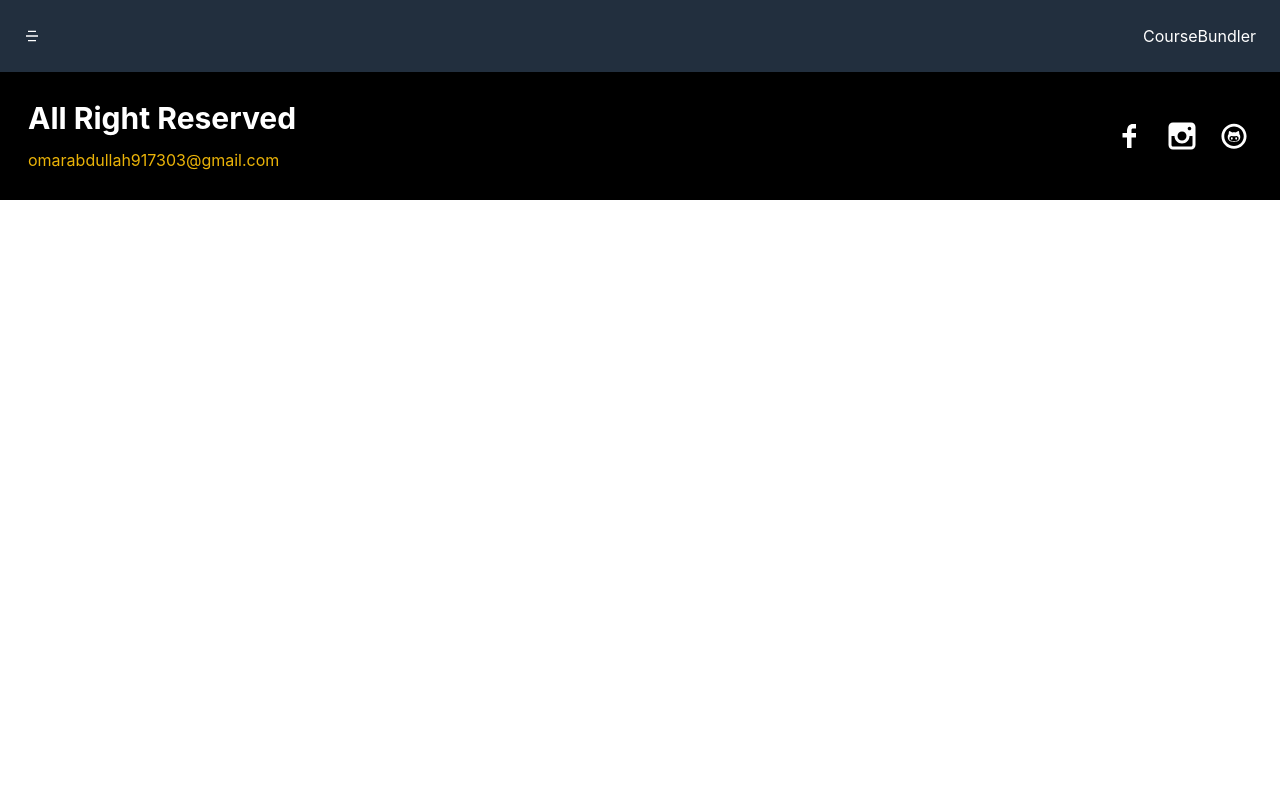
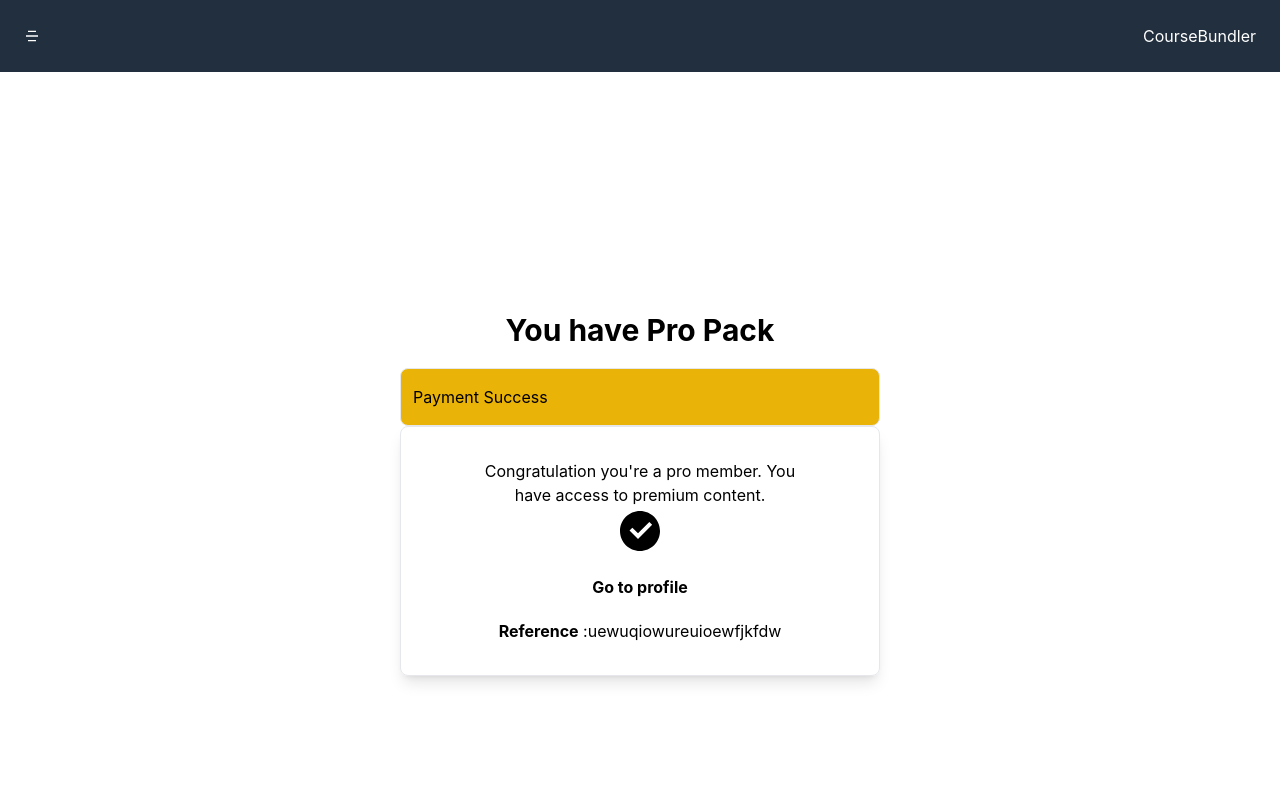
Before and after one commit to Omarabdullah99/coursebundlerclientrepet, a React (Create React App) app: page /paymentsuccess in a window 1280 px wide. Shown: the top 800 px of the page. Built offline with nearby package versions, Linux system fonts and the light colour scheme.

Commit message:
paymentsuccess-falied,subscribe,notfoud-vdo11

```diff
--- a/src/App.js
+++ b/src/App.js
@@ -12,6 +12,11 @@ import ForgetPassword from "./components/Auth/ForgetPassword";
 import ResetPassword from "./components/Auth/ResetPassword";
 import Contact from "./components/Contact/Contact";
 import RequestCourse from "./components/RequestCourse/RequestCourse";
+import Subscribe from "./components/Payments/Subscribe";
+import PaymentFailed from "./components/Payments/PaymentFailed";
+import PaymentSuccess from "./components/Payments/PaymentSuccess";
+import NotFound from "./components/Layout/NotFound/NotFound";
+
 
 function App() {
   const [sidebar,setSidebar]= useState(false)
@@ -31,6 +36,13 @@ function App() {
         <Route path="/contact" element={<Contact />} />
         <Route path="/request" element={<RequestCourse />} />
 
+
+        <Route path="*" element={<NotFound />} />
+        <Route path="/subscribe" element={<Subscribe />} />
+        <Route path="/paymentsuccess" element={<PaymentSuccess />} />
+        <Route path="/paymentfailed" element={<PaymentFailed />} />
+
+
         <Route path="/login" element={<Login />} />
         <Route path="/register" element={<Register />} />
         <Route path="/forgetpassword" element={<ForgetPassword />} />
--- /dev/null
+++ b/src/components/Layout/NotFound/NotFound.jsx
@@ -0,0 +1,14 @@
+import React from 'react'
+import { RiErrorWarningFill } from "react-icons/ri";
+import { Link } from "react-router-dom";
+const NotFound = () => {
+  return (
+    <div className="notfound  w-full md:w-2/4 lg:w-2/4 mx-auto text-center my-60">
+       <i className='flex justify-center text-5xl'> <RiErrorWarningFill /> </i>
+       <h1 className='text-2xl py-5' >Page Not Found</h1>
+       <Link to="/"> <button>Go to home</button> </Link>
+    </div>
+  )
+}
+
+export default NotFound
--- /dev/null
+++ b/src/components/Payments/PaymentFailed.jsx
@@ -0,0 +1,15 @@
+import React from 'react'
+import { RiErrorWarningFill } from "react-icons/ri";
+import { Link } from "react-router-dom";
+
+const PaymentFailed = () => {
+  return (
+    <div className="paymentfailed  w-full md:w-2/4 lg:w-2/4 mx-auto text-center my-60">
+    <i className='flex justify-center text-5xl'> <RiErrorWarningFill /> </i>
+    <h1 className='text-2xl py-5 uppercase' >Payment failed</h1>
+    <Link to="/subscribe"> <button>try again</button> </Link>
+ </div>
+  )
+}
+
+export default PaymentFailed
--- /dev/null
+++ b/src/components/Payments/PaymentSuccess.jsx
@@ -0,0 +1,31 @@
+import React from "react";
+import { RiCheckboxCircleFill } from "react-icons/ri";
+import { Link } from "react-router-dom";
+const PaymentSuccess = () => {
+  return (
+    <div className="paymentsuccess w-full md:w-2/4 lg:w-2/4 mx-auto my-60">
+      <h1 className="text-center text-3xl font-bold pb-5">You have Pro Pack</h1>
+      <div className="paymentsuccessmain w-full lg:w-9/12 mx-auto flex  flex-col">
+        <div className="paysuccone bg-yellow-500 px-3 py-4 border rounded-lg">
+          <p>Payment Success</p>
+        </div>
+
+        <div className="paysucctwo text-center p-8  border rounded-lg shadow-lg">
+            <p> Congratulation you're a pro member. You <br /> have access to premium
+            content.</p>
+
+           <i className=" flex justify-center"> <RiCheckboxCircleFill className="text-5xl  "  /></i>
+
+            <Link to='/profile'>
+            <button className="font-bold py-5">Go to profile</button>
+            </Link>
+
+            <p> <span className="font-bold">Reference</span> :uewuqiowureuioewfjkfdw</p>
+
+        </div>
+      </div>
+    </div>
+  );
+};
+
+export default PaymentSuccess;
--- /dev/null
+++ b/src/components/Payments/Subscribe.jsx
@@ -0,0 +1,25 @@
+import React from 'react'
+
+const Subscribe = () => {
+  return (
+    <div className="subscribe w-full md:w-2/4 lg:w-2/4 mx-auto my-60">
+    <h1 className='subscribetitle text-center text-3xl font-bold pb-5'>Welcome</h1>
+
+    <div className="subscibetwomain w-full lg:w-9/12 mx-auto flex  flex-col">
+    <div className="subscribeone bg-yellow-500 px-3 py-4 border rounded-lg">
+    <p>Pro-Pack- 299.00tk</p>
+    </div>
+
+    <div className='subscribetow text-center p-8  border rounded-lg shadow-lg'>
+    <p className='text-sm md:text-lg lg:text-lg '>Join pro pack and get access to all</p>
+    <p className='text-xl font-bold my-3'> 299tk only </p>
+    <button className='bg-yellow-500  text-white font-bold py-2 px-4 rounded'>Buy Now</button>
+    </div>
+
+    </div>
+
+    </div>
+  )
+}
+
+export default Subscribe
```
